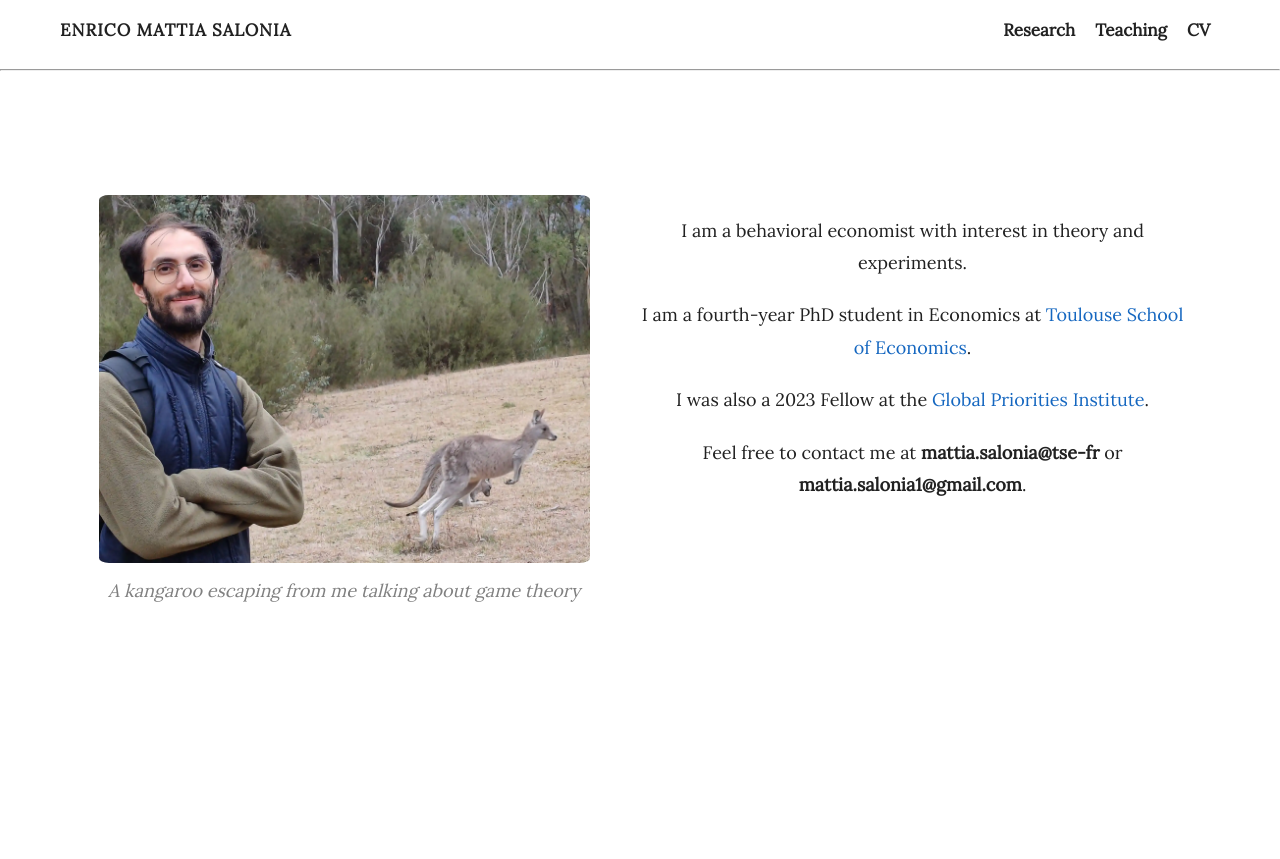
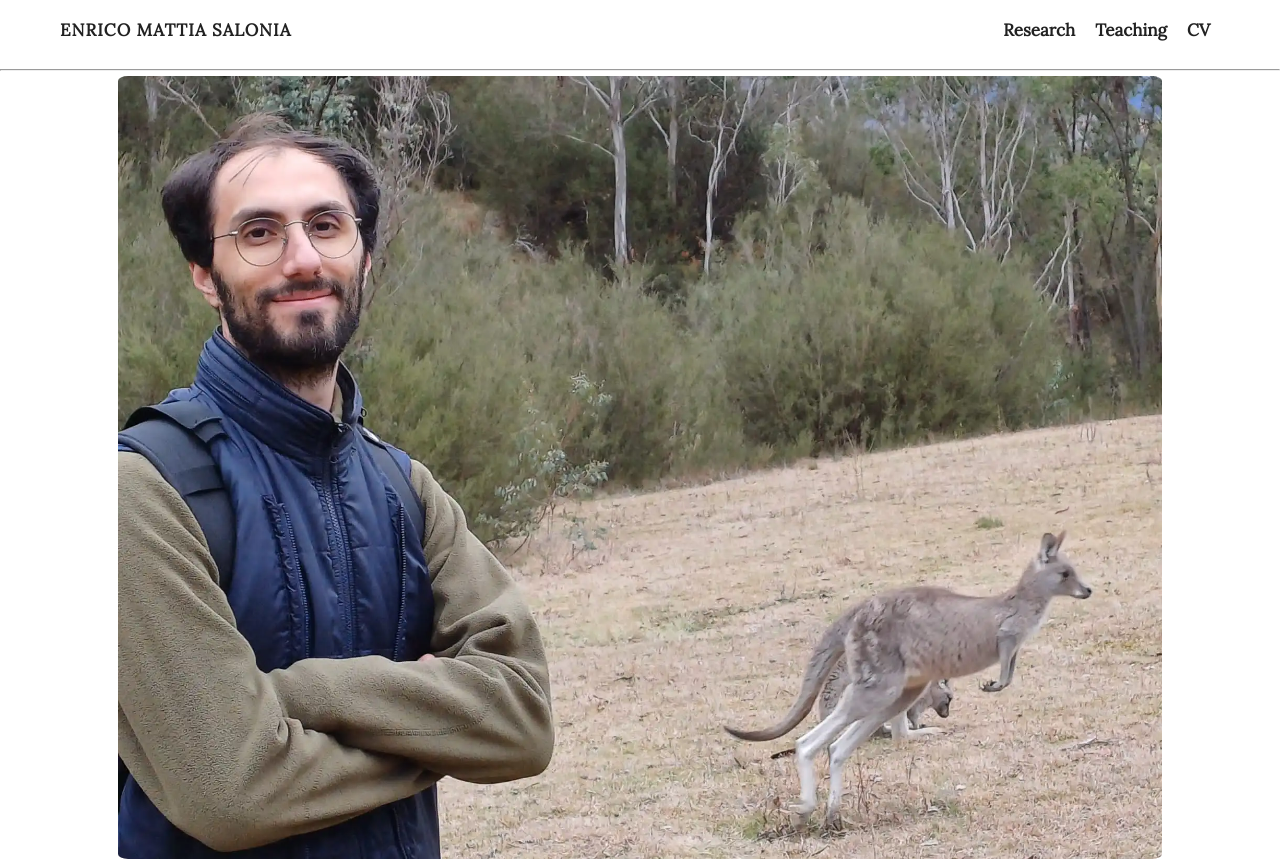
Before and after one commit to Enricomattia/Enricomattia.website, a plain HTML site: page index.html in a window 1280 px wide. Shown: the top 859 px of the page. Before the commit the page ends 800 px from the top, so only its background shows below. Drawn offline with Linux system fonts and the light colour scheme; a script that the page names is missing.

Commit message:
changed research

```diff
--- a/css/custom.css
+++ b/css/custom.css
@@ -69,11 +69,6 @@ h5 {
   text-align: justify;
   width: 300px;
   color: gray;
-}
-
-.column {
-  float: left;
-  width: 45%;
 }
 
 .columnrx {
@@ -181,14 +176,6 @@ span a {
 
 .row {
   display: flex;
-}
-
-.column {
-  flex: 50%;
-  text-align: center;
-  width: 47%;
-  margin-right: 1%;
-  margin-left: 1%;
 }
 
 @media screen and (max-width: 600px) {
```
